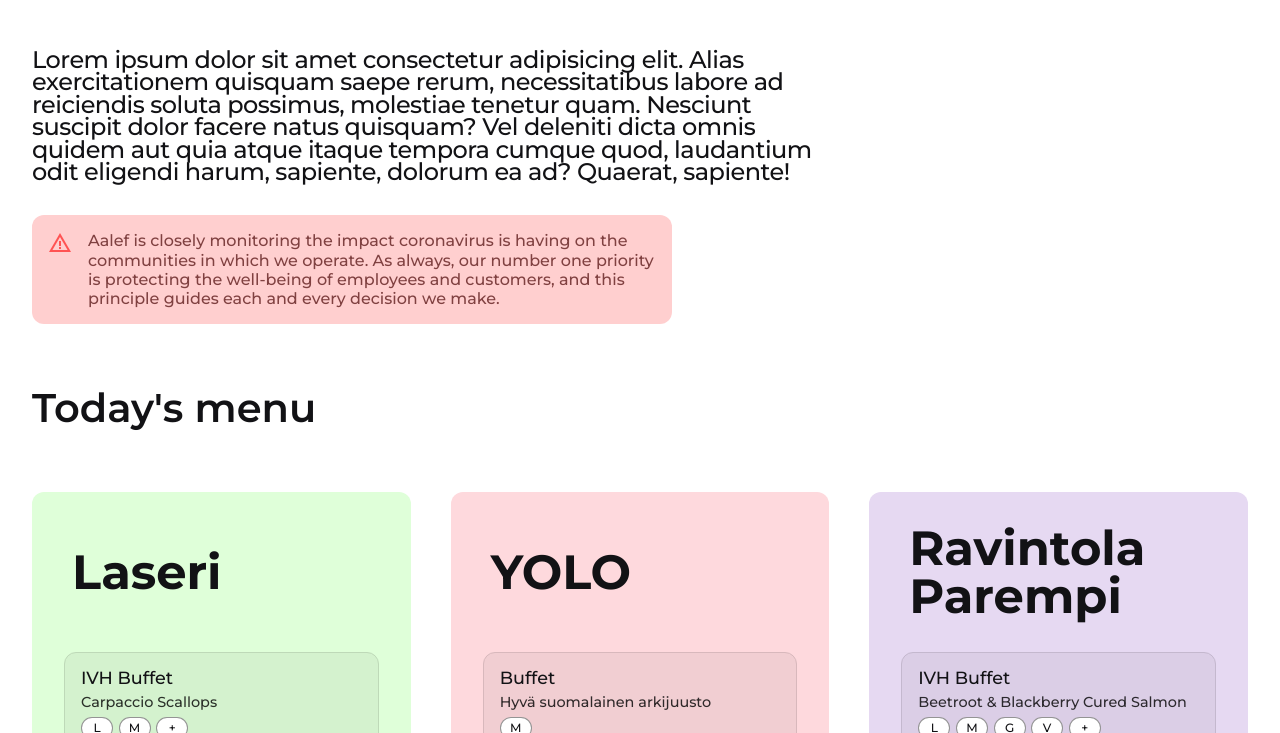
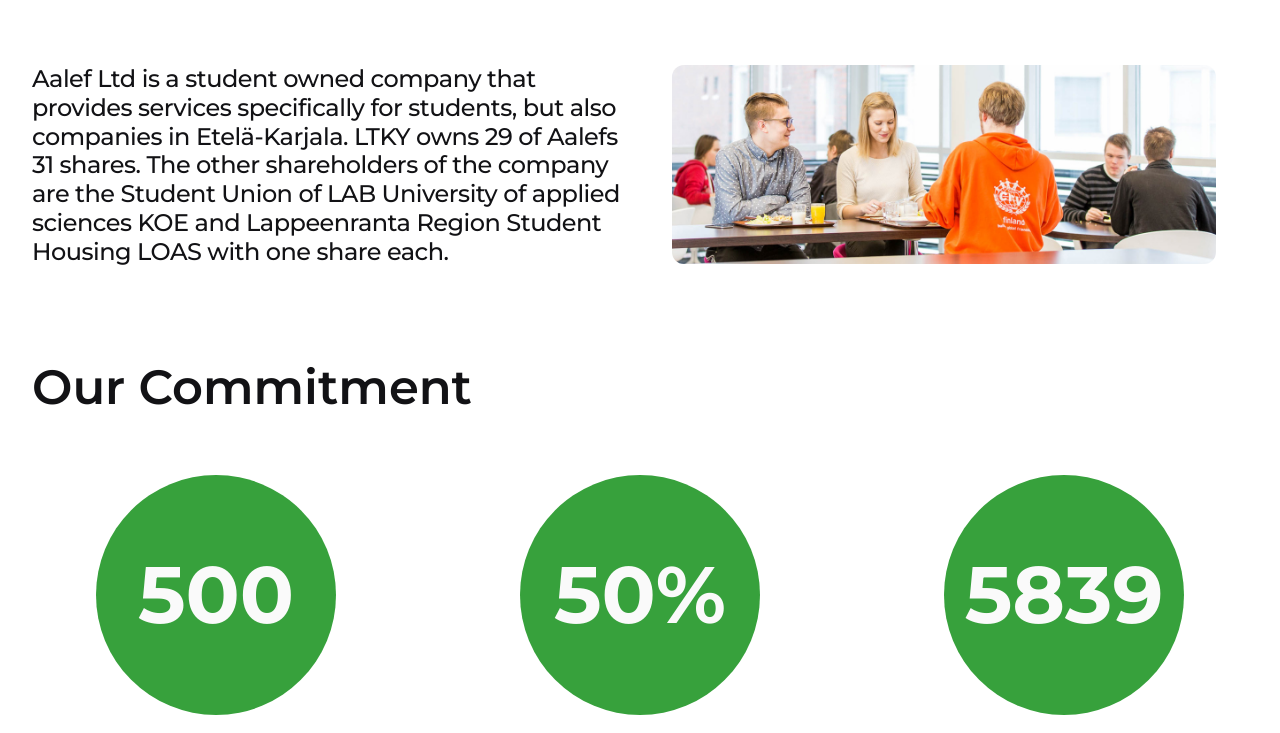
Before and after one commit to ce2kettu/front-end-course, a website: page course-project/dist/index.html in a window 1280 px wide. Shown: the part 767-1500 px from the top of the page. Drawn offline with Linux system fonts and the light colour scheme.

Commit message:
Add more placeholder content to home page

```diff
--- a/course-project/scss/_home.scss
+++ b/course-project/scss/_home.scss
@@ -7,6 +7,8 @@
 
   .home-image {
     width: 100%;
+    min-height: 16.5rem;
+    object-fit: cover;
 
     @include for-tablet-portrait-up {
       @include applyRounded;
@@ -24,30 +26,49 @@
 
       @include for-tablet-portrait-up {
         padding: 0 2rem;
-    margin-bottom: 7.5rem;
-
+        margin-bottom: 7.5rem;
       }
     }
   }
 }
 
+.main-intro {
+  display: grid;
+  grid-template-columns: 1fr;
+  margin-top: 2rem;
+  align-items: center;
+
+  @include for-desktop-up {
+    margin-top: 3rem;
+    grid-template-columns: repeat(2, 1fr);
+  }
+}
+
+.main-image-wrapper {
+  padding: 2rem 0;
+
+  @include for-desktop-up {
+    padding: 2rem;
+  }
+
+  .main-image {
+    @include applyRounded;
+    width: 100%;
+    height: auto;
+  }
+}
+
 .main-paragraph {
   letter-spacing: -0.5px;
-  line-height: 1.4rem;
+  line-height: 1.8rem;
   font-size: 1.5rem;
   max-width: 50rem;
   font-weight: 500;
-  margin-top: 2rem;
-
-  @include for-desktop-up {
-    margin-top: 4rem;
-  }
 }
 
 .main-welcome {
   font-weight: 700;
   font-size: 3.5rem;
-  color: #252525;
 
   @include for-tablet-portrait-up {
     font-size: 4.5rem;
@@ -58,24 +79,78 @@
   }
 }
 
-.restaurant-restrictions {
-  margin-top: 2rem;
-  @include applyRounded;
-  background: rgba(255, 15, 15, 0.2);
-  padding: 1rem;
-  display: flex;
-  max-width: 40rem;
+.main-commitment {
+  margin-top: 3rem;
 
-  .restriction-icon {
-    color: rgba(255, 0, 0, 0.6);
+  @include for-desktop-up {
+    margin-top: 4rem;
   }
 
-  .restriction-detail {
-    font-weight: 500;
-    margin-left: 1rem;
-    font-size: 1rem;
-    line-height: 1.2rem;
-    color: #804141;
+  .main-commitment-heading {
+    font-weight: 600;
+    font-size: 2rem;
+    margin-bottom: 3rem;
+
+    @include for-phone-only {
+      text-align: center;
+    }
+
+    @include for-tablet-portrait-up {
+      font-size: 2.5rem;
+      margin-bottom: 3rem;
+    }
+
+    @include for-desktop-up {
+      font-size: 3rem;
+      margin-bottom: 4rem;
+    }
+  }
+
+  .commitments {
+    display: grid;
+    grid-gap: 3.5rem;
+    grid-template-columns: 1fr;
+
+    @include for-tablet-portrait-up {
+      grid-template-columns: repeat(2, 1fr);
+    }
+
+    @include for-desktop-up {
+      grid-template-columns: repeat(3, 1fr);
+    }
+
+    .commitment-item {
+      align-items: center;
+      display: flex;
+      flex-direction: column;
+
+      .commitment-circle {
+        width: 10rem;
+        height: 10rem;
+        background: #37a13c;
+        color: #fafafa;
+        border-radius: 50%;
+        display: flex;
+        align-items: center;
+        justify-content: center;
+        font-weight: 700;
+        font-size: 3.25rem;
+
+        @include for-tablet-landscape-up {
+          width: 15rem;
+          height: 15rem;
+          font-size: 5rem;
+        }
+      }
+
+      .commitment-desc {
+        font-weight: 500;
+        font-size: 1.5rem;
+        margin-top: 1.5rem;
+        text-align: center;
+        line-height: 1.6rem;
+      }
+    }
   }
 }
 
@@ -87,6 +162,10 @@
   @include for-tablet-landscape-up {
     font-size: 2.5rem;
     margin-bottom: 4rem;
+  }
+
+  @include for-desktop-up {
+    font-size: 3rem;
   }
 }
 
```
Also changed, not shown: course-project/dist/css/main.css, course-project/dist/index.html.
